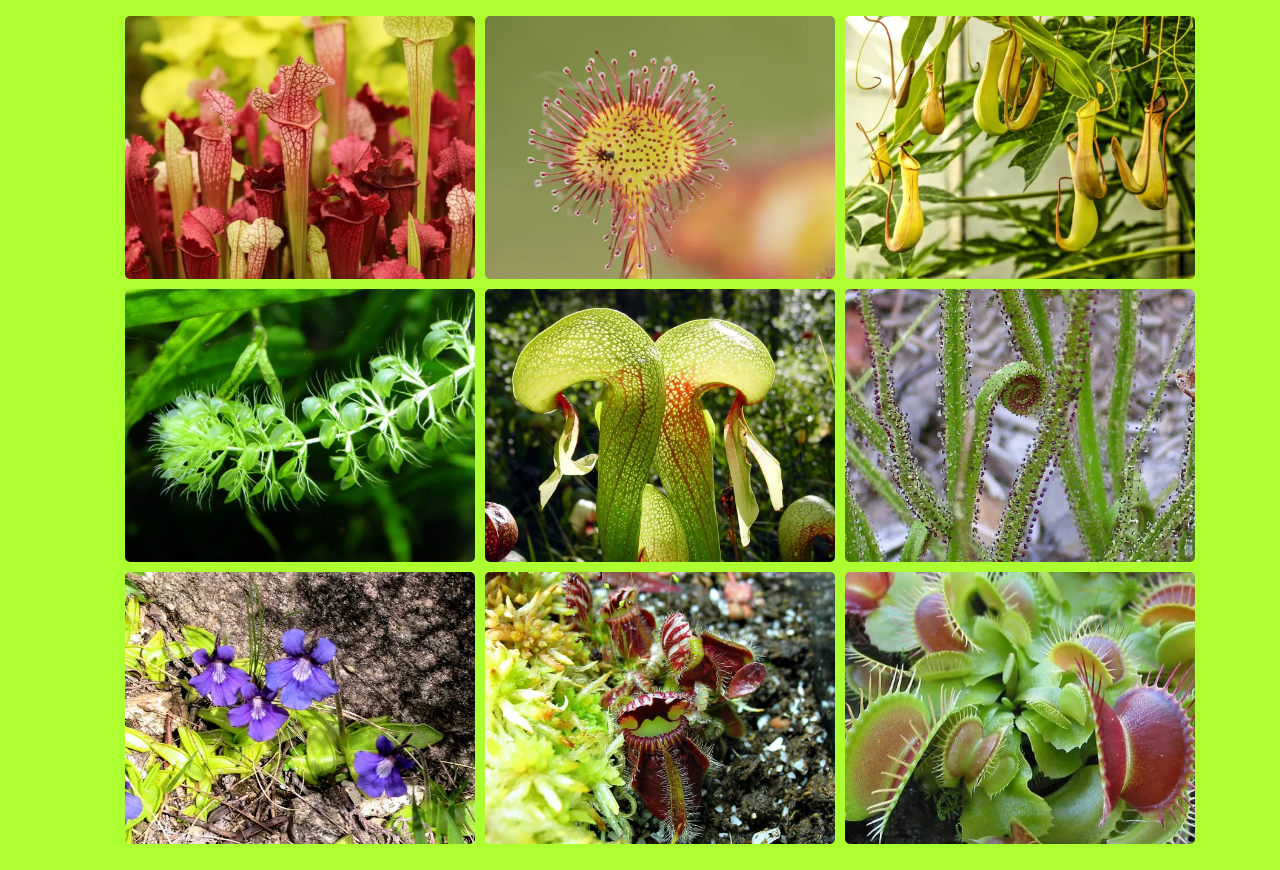
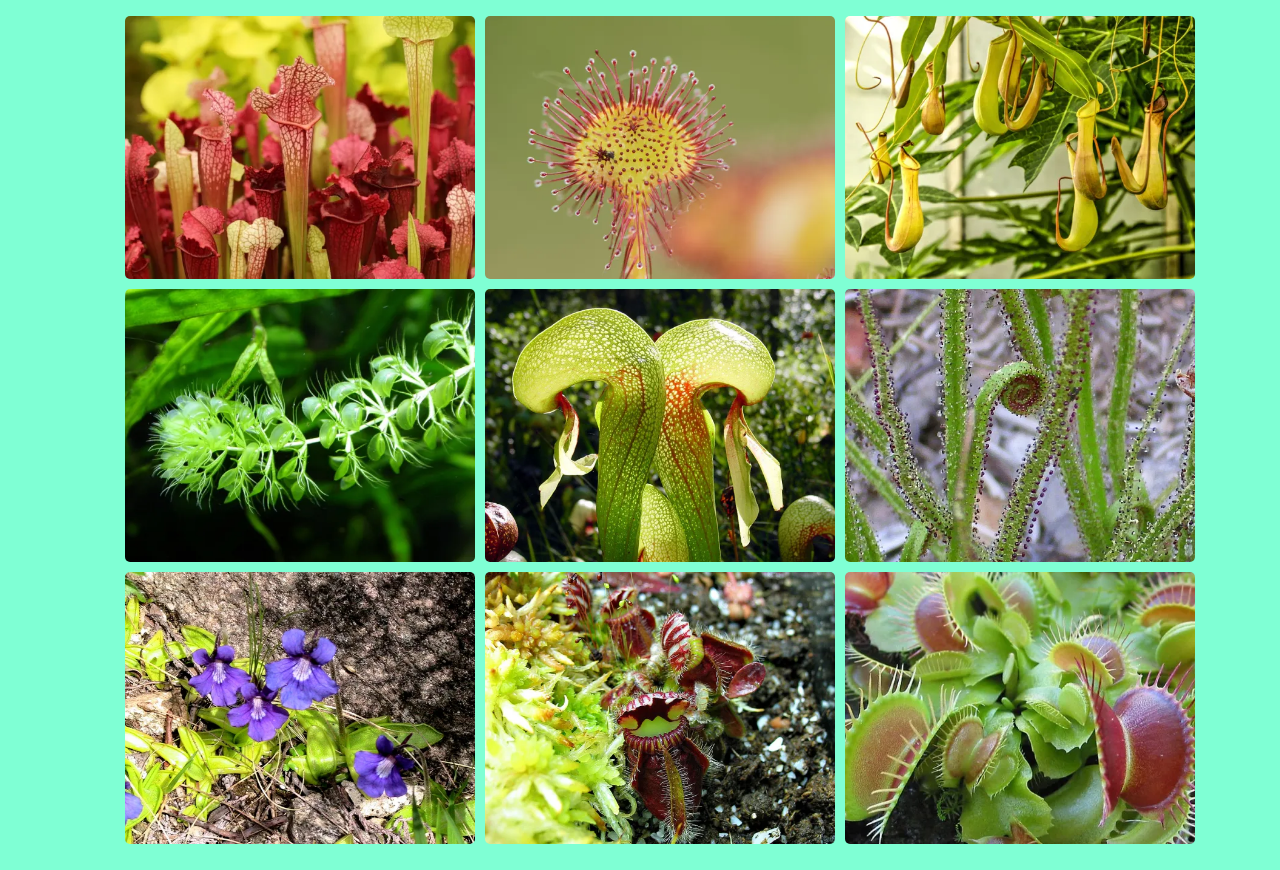
Before and after one commit to a22nicolasmr/plantProject, a plain HTML site: page carnivoreplant.html in a window 1280 px wide. Drawn offline with Linux system fonts and the light colour scheme.

Commit message:
listo color

```diff
--- a/style.css
+++ b/style.css
@@ -53,5 +53,5 @@ ul{
   list-style: none;
 }
 body{
-  background-color:greenyellow;
+  background-color:aquamarine;
 }
```
